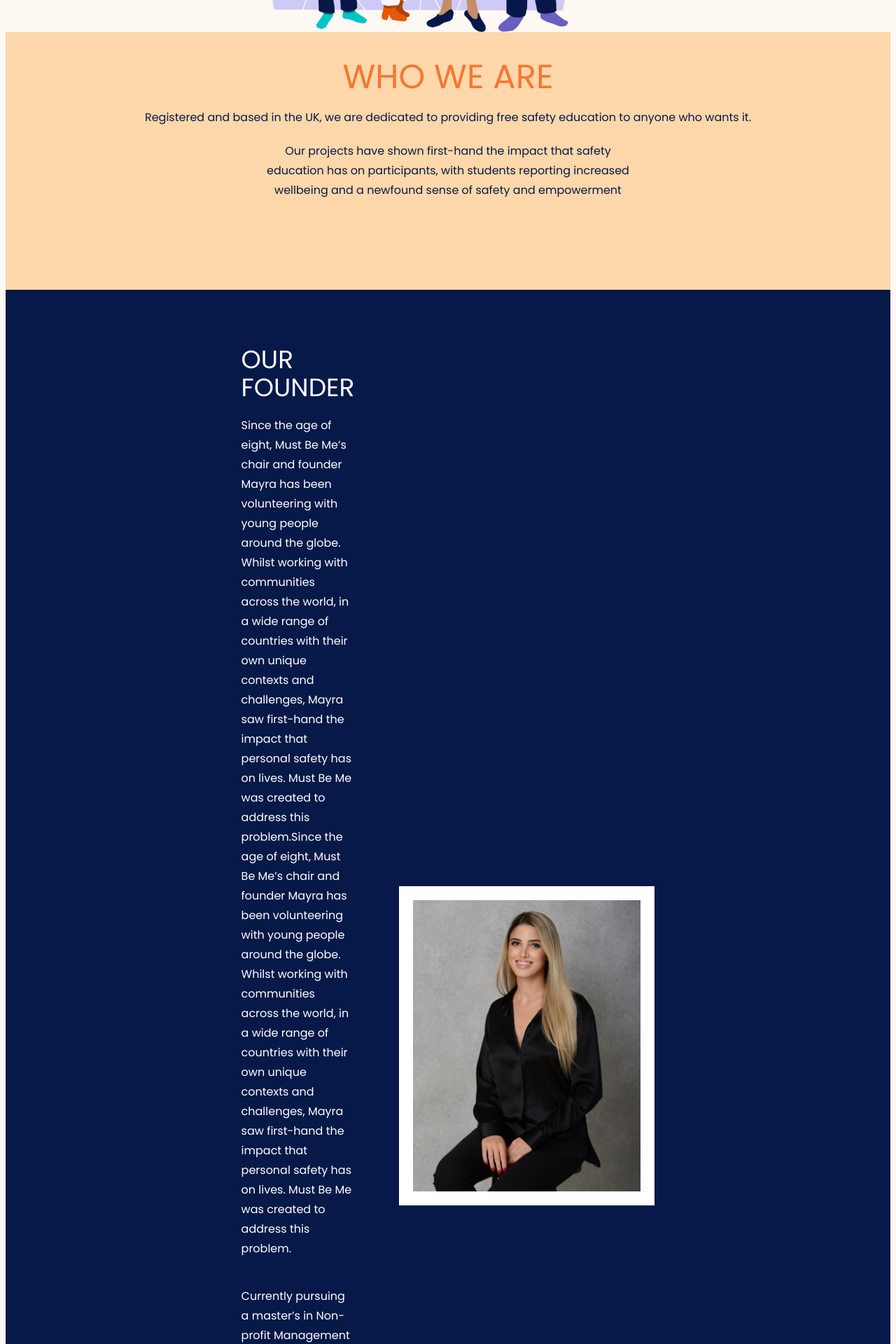
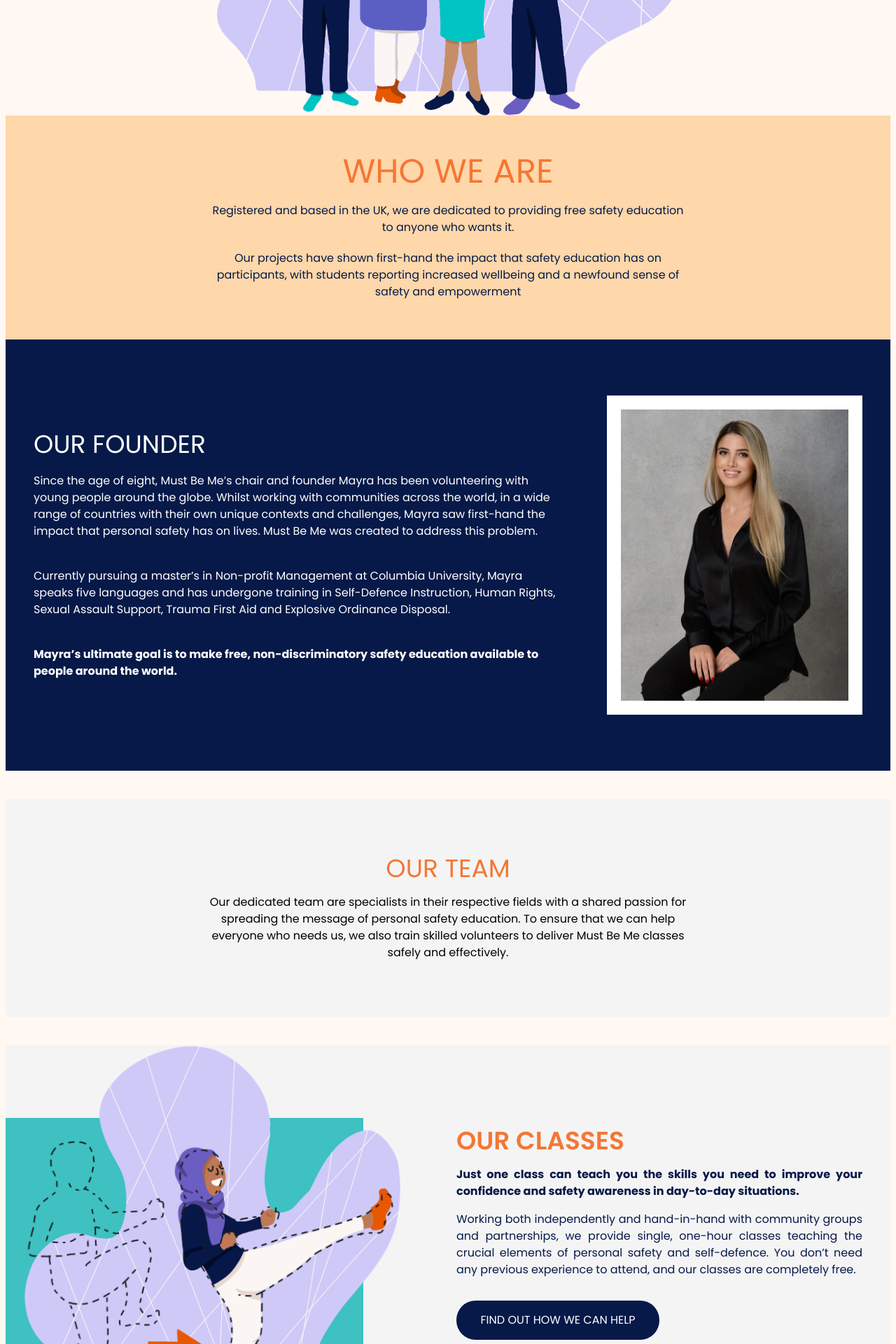
Before and after one commit to lucasdmmc/must-be-me, a React (Vite) app: page /who-we-are in a window 1280 px wide. Shown: the part 420-2340 px from the top of the page at 70% size. Built offline with nearby package versions, Linux system fonts and the light colour scheme.

Commit message:
Responsive added on who we are  page and some adjustments

```diff
--- /dev/null
+++ b/src/components/Button.tsx
@@ -0,0 +1,18 @@
+import { ButtonHTMLAttributes } from 'react'
+
+interface ButtonProps extends ButtonHTMLAttributes<HTMLButtonElement> {
+  label: string
+}
+
+export const Button = ({ label, ...rest }: ButtonProps) => {
+  return (
+    <button
+      {...rest}
+      className="flex items-center justify-center min-w-[290px] max-w-[290px]
+      uppercase text-white text-sm md:text-base cursor-pointer transition
+      duration-300 hover:bg-blue-900 bg-darkBlue p-4 rounded-[27.5px] mt-4"
+    >
+      {label}
+    </button>
+  )
+}
--- a/src/components/OurClasses.tsx
+++ b/src/components/OurClasses.tsx
@@ -1,30 +1,26 @@
 import ourClassesImage from '../assets/images/our-classes.png'
+import { Button } from './Button'
 
 export const OurClasses = () => {
   return (
-    <div
-      data-aos="fade-up"
-      className="flex flex-wrap sm:flex-nowrap -mt-10 sm:mt-0 justify-between items-center gap-10 pb-20 bg-zinc-100"
-    >
+    <div className="flex flex-wrap sm:flex-nowrap -mt-10 sm:mt-0 justify-between items-center gap-10 pb-20 bg-zinc-100">
       <img className="px-6 sm:px-0" src={ourClassesImage} alt="" />
 
       <div className="flex flex-col items-center sm:items-start gap-4 px-10">
-        <span className="text-4xl text-orange100 uppercase font-semibold">
+        <span className=" text-2xl md:text-4xl text-orange100 uppercase font-semibold">
           Our classes
         </span>
-        <strong className="text-darkBlue text-justify">
+        <strong className="text-darkBlue text-justify text-sm md:text-base">
           Just one class can teach you the skills you need to improve your
           confidence and safety awareness in day-to-day situations.
         </strong>
-        <span className="text-darkBlue text-justify">
+        <span className="text-darkBlue text-justify text-sm md:text-base">
           Working both independently and hand-in-hand with community groups and
           partnerships, we provide single, one-hour classes teaching the crucial
           elements of personal safety and self-defence. You don’t need any
           previous experience to attend, and our classes are completely free.
         </span>
-        <button className=" mt-4 flex items-center justify-center min-w-[290px] max-w-[290px] uppercase text-white cursor-pointer transition duration-300 hover:bg-blue-900 bg-darkBlue p-5 rounded-[27.5px]">
-          Find out how we can help
-        </button>
+        <Button label="Find out how we can help" />
       </div>
     </div>
   )
--- a/src/components/WhoWeAre.tsx
+++ b/src/components/WhoWeAre.tsx
@@ -1,4 +1,5 @@
 import whoAreWeImage from '../assets/images/whoarewe.jpeg'
+import { Button } from './Button'
 
 export const WhoWeAre = () => {
   return (
@@ -20,6 +21,7 @@
           age, background or geography – with free safety-improvement training.
           Our work enhances wellbeing and safeguards lives and communities.
         </span>
+        <Button label="Meet our team" />
 
         <button className="mt-4 flex items-center justify-center min-w-[290px] max-w-[290px] uppercase text-white cursor-pointer transition duration-300 hover:bg-blue-900 bg-darkBlue p-5 rounded-[27.5px]">
           Meet our team
--- a/src/pages/ContactUs.tsx
+++ b/src/pages/ContactUs.tsx
@@ -1,4 +1,4 @@
-import { BlueButton } from '../components/BlueButton'
+import { Button } from '../components/Button'
 import introContactImg from '../assets/images/intro-contact.png'
 
 export const ContactUs = () => {
@@ -40,7 +40,7 @@
               placeholder="Message"
             ></textarea>
             <div className="flex items-center">
-              <BlueButton type="submit" label="SUBMIT" />
+              <Button type="submit" label="Submit" />
             </div>
           </form>
         </div>
--- a/src/pages/OurClasses/index.tsx
+++ b/src/pages/OurClasses/index.tsx
@@ -4,6 +4,7 @@
 import stepOne from '../../assets/images/step-one.png'
 import stepPath from '../../assets/images/step-path.png'
 import stepTwo from '../../assets/images/step-two.png'
+import { Button } from '../../components/Button'
 import { Faqs } from '../../components/Faqs'
 
 export const OurClasses = () => {
@@ -97,9 +98,8 @@
             Ready to experience Must Be Me for yourself and improve your safety
             confidence? Use our handy online tool to book your free class today.
           </span>
-          <button className=" mt-4 flex items-center justify-center min-w-[290px] max-w-[290px] uppercase text-white cursor-pointer transition duration-300 hover:bg-blue-900 bg-darkBlue p-5 rounded-[27.5px]">
-            Book a class
-          </button>
+
+          <Button label="Book a class" />
         </div>
         <img className="px-6 sm:px-0" src={ourClassesImg} alt="" />
       </div>
--- a/src/pages/WhatWeDo.tsx
+++ b/src/pages/WhatWeDo.tsx
@@ -3,7 +3,7 @@
 import arrowDown from '../assets/images/arrow-down-blue.svg'
 import why1 from '../assets/images/why-1.png'
 import why2 from '../assets/images/why-2.png'
-import { BlueButton } from '../components/BlueButton'
+import { Button } from '../components/Button'
 
 export const WhatWeDo = () => {
   return (
@@ -16,7 +16,7 @@
           <p className="w-[400px] text-base text-center md:text-start md:text-xl leading-7 font-normal">
             We make safety education accessible to everyone
           </p>
-          <BlueButton label={'OUR CLASSES'} />
+          <Button label="Our classes" />
         </div>
         <img className="mt-10 md:mt-0" src={introWhatWeDo} alt="" />
       </div>
@@ -89,7 +89,7 @@
             recognised safety-education charity, with successful projects in the
             UK and Kenya to date.
           </p>
-          <BlueButton label={'GET IN TOUCH'} />
+          <Button label="Get in touch" />
         </div>
         <img src={why2} alt="" />
       </div>
--- a/src/pages/WhoWeAre.tsx
+++ b/src/pages/WhoWeAre.tsx
@@ -1,64 +1,60 @@
-import { BlueButton } from '../components/BlueButton'
-import OurClassesImage from '../assets/images/our-classes.png'
 import MayraPicture from '../assets/images/Mayra-Must-Be-Me-Founder.jpg'
 import WhoWeArePicture from '../assets/images/intro-whoweare.png'
+import { OurClasses } from '../components/OurClasses'
 
 export const WhoWeAre = () => {
   return (
-    <div className="max-w-[1360px] mt-0 mb-10 mx-auto">
-      <div className="flex justify-center">
-        <img src={WhoWeArePicture} alt="" style={{ width: 600 }} />
+    <div>
+      <div className="flex justify-center mt-20">
+        <img className="w-[660px]" src={WhoWeArePicture} alt="" />
       </div>
-      <div className="flex flex-col bg-orange-200 justify-center items-center pt-10 pb-32">
-        <h1 className="text-5xl text-orange100">WHO WE ARE</h1>
-        <p className="leading-7 pt-5 text-darkBlue">
+      <div className="flex flex-col bg-orange-200 justify-center items-center py-10 lg:py-14">
+        <h1 className="text-2xl md:text-5xl text-orange100">WHO WE ARE</h1>
+        <p className="leading-7 text-justify md:text-center text-sm md:text-base mt-5 text-darkBlue lg:px-72 px-5">
           Registered and based in the UK, we are dedicated to providing free
           safety education to anyone who wants it.
         </p>
-        <p className="leading-7 pt-5 w-5/12 text-center text-darkBlue">
+        <p className="leading-7 text-justify md:text-center text-sm md:text-base mt-5 text-darkBlue lg:px-72 px-5">
           Our projects have shown first-hand the impact that safety education
           has on participants, with students reporting increased wellbeing and a
           newfound sense of safety and empowerment
         </p>
       </div>
-      <div className="flex flex-row bg-darkBlue justify-center items-center py-20 px-96 gap-16">
+
+      <div className="flex flex-wrap-reverse lg:flex-nowrap bg-darkBlue justify-center items-center py-20 px-10 gap-16">
         <div className="flex flex-col text-white">
-          <h1 className="text-4xl">OUR FOUNDER</h1>
-          <p className="leading-7 pt-5">
+          <h1 className="text-2xl text-center md:text-start md:text-4xl">
+            OUR FOUNDER
+          </h1>
+          <p className="leading-7 mt-5 text-sm md:text-base text-center md:text-start">
             Since the age of eight, Must Be Me’s chair and founder Mayra has
             been volunteering with young people around the globe. Whilst working
             with communities across the world, in a wide range of countries with
             their own unique contexts and challenges, Mayra saw first-hand the
             impact that personal safety has on lives. Must Be Me was created to
-            address this problem.Since the age of eight, Must Be Me’s chair and
-            founder Mayra has been volunteering with young people around the
-            globe. Whilst working with communities across the world, in a wide
-            range of countries with their own unique contexts and challenges,
-            Mayra saw first-hand the impact that personal safety has on lives.
-            Must Be Me was created to address this problem.
+            address this problem.
           </p>
-          <p className="leading-7 pt-10">
+          <p className="leading-7 mt-10 text-sm md:text-base text-center md:text-start">
             Currently pursuing a master’s in Non-profit Management at Columbia
             University, Mayra speaks five languages and has undergone training
             in Self-Defence Instruction, Human Rights, Sexual Assault Support,
             Trauma First Aid and Explosive Ordinance Disposal.
           </p>
-          <p className="leading-7 pt-10">
-            <strong>
-              Mayra’s ultimate goal is to make free, non-discriminatory safety
-              education available to people around the world.
-            </strong>
-          </p>
+          <strong className="leading-7 mt-10 text-sm md:text-base text-center md:text-start">
+            Mayra’s ultimate goal is to make free, non-discriminatory safety
+            education available to people around the world.
+          </strong>
         </div>
         <img
           src={MayraPicture}
           alt=""
-          style={{ width: 365, border: '20px solid #fff' }}
+          className="w-[365px] border-[20px] border-white"
         />
       </div>
-      <div className="flex flex-col justify-center items-center py-20 ">
-        <h1 className="pb-5 text-4xl text-orange100">OUR TEAM</h1>
-        <p className="w-5/12 text-center">
+
+      <div className=" bg-zinc-100 flex flex-col gap-4 justify-center items-center my-10 rounded-lg px-10 md:py-20 py-10 lg:px-72">
+        <h1 className="text-2xl md:text-4xl text-orange100">OUR TEAM</h1>
+        <p className="text-center text-sm md:text-base leading-relaxed">
           Our dedicated team are specialists in their respective fields with a
           shared passion for spreading the message of personal safety education.
           To ensure that we can help everyone who needs us, we also train
@@ -66,25 +62,8 @@
           effectively.
         </p>
       </div>
-      <div className="h-20 bg-orange100"></div>
-      <div className="flex justify-center items-center px-80 gap-16 pt-12 pb-28">
-        <img src={OurClassesImage} alt="" />
-        <div className="pr-36 pt-16">
-          <h1 className="pb-5 text-4xl text-orange100">OUR CLASSES</h1>
-          <strong className="leading-7">
-            Just one class can teach you the skills you need to improve your
-            confidence and safety awareness in day-to-day situations.
-          </strong>
-          <p className="pt-8 leading-7">
-            Working both independently and hand-in-hand with community groups
-            and partnerships, we provide single, one-hour classes teaching the
-            crucial elements of personal safety and self-defence. You don’t need
-            any previous experience to attend, and our classes are completely
-            free.
-          </p>
-          <BlueButton label={'FIND OUT HOW WE CAN HELP'} />
-        </div>
-      </div>
+
+      <OurClasses />
     </div>
   )
 }
```
Also changed, not shown: src/components/BlueButton.tsx (deleted, +0 -22 lines), src/components/NewsLetter.tsx (+4 -5 lines), src/pages/GetInvolved.tsx (+25 -27 lines).
